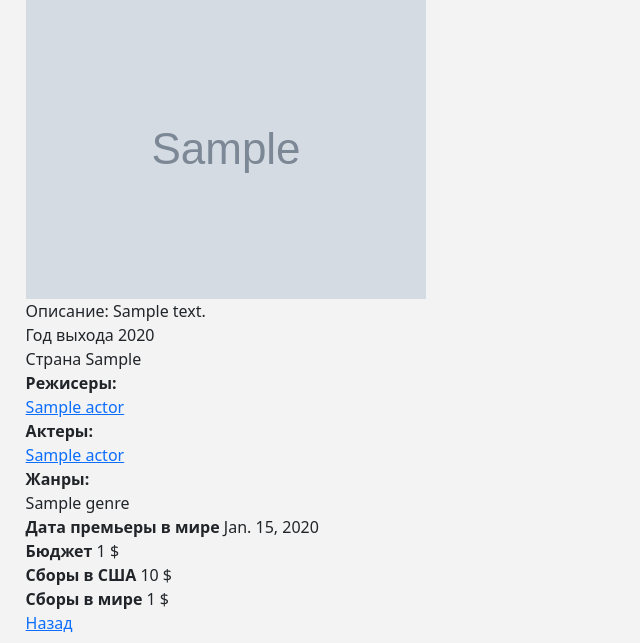
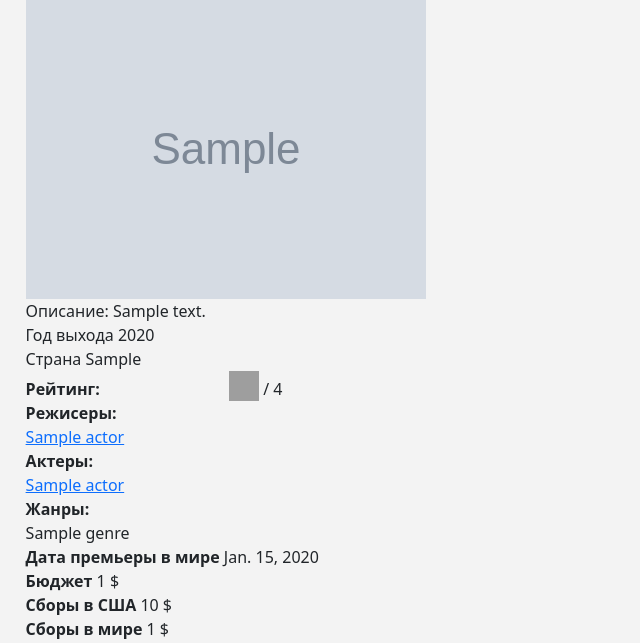
Before and after one commit to AlexyVlad/my_project, a Django app: template movies/templates/movie_detail.html in a window 1280 px wide. Shown: the part 93-736 px from the top of the page, without its empty margins (0-640 px from the left). Run offline with Django 4.2, Linux system fonts and the light colour scheme; tables that the repository leaves empty hold one stand-in row (values such as "Sample post"); the template is opened without the code that fills it: values that come from a table or form of the project are taken from there, most other values are stand-ins (such as "Sample title", 1, 10 or a date in 2020); grey boxes marked "Sample" are stand-in pictures; grey boxes are pictures that could not be loaded.

Commit message:
звезды рейтенга

```diff
--- a/movies/forms.py
+++ b/movies/forms.py
@@ -1,6 +1,6 @@
 from django.forms import forms
 
-from movies.models import Reviews
+from movies.models import Reviews, Rating, RatingStar
 from django.forms import ModelForm
 
 from django import forms
@@ -11,3 +11,14 @@ class ReviewForm(forms.ModelForm):
     class Meta:
         model = Reviews
         fields = ("name", "email", "text")
+
+
+class RatingForm(forms.ModelForm):
+#добавить рейтинг
+    star = forms.ModelChoiceField(
+        queryset=RatingStar.objects.all(), widget=forms.RadioSelect(), empty_label=None
+    )
+
+    class Meta:
+        model = Rating
+        fields = ("star",)
--- a/movies/templates/movie_detail.html
+++ b/movies/templates/movie_detail.html
@@ -8,6 +8,20 @@
         <div>Описание: {{ object.description }}</div>
         <div>Год выхода {{ object.year }}</div>
         <div>Страна {{ object.country }}</div>
+
+       <form action="{% url 'add_rating' %}" method="post" name="rating">
+            <b>Рейтинг:</b>
+            {% csrf_token %}
+            <input type="hidden" value="{{ movie.id }}" name="movie">
+            <span class="rating">
+                {% for k, v in star_form.fields.star.choices %}
+                    <input id="rating{{ v }}" type="radio" name="star"
+                           value="{{ k }}">
+                    <label for="rating{{ v }}">{{ k }}</label>
+                {% endfor %}
+            </span>
+            <span class="editContent"> / {{ average_rating }}</span>
+        </form>
 
         <div><b>Режисеры:</b></div>
         {% for director in movie.directors.all %}
@@ -101,9 +115,23 @@
 </div>
 
 <script>
+//для комментов
     function addReview(name, id) {
         document.getElementById("contactparent").value = id;
         document.getElementById("contactcomment").innerText = `${name}, `
     }
+
+//для звезд рейтинга
+    const rating = document.querySelector('form[name=rating]');
+    rating.addEventListener("change", function (e) {
+        // Получаем данные из формы
+        let data = new FormData(this);
+        fetch(`${this.action}`, {
+            method: 'POST',
+            body: data
+        })
+            .then(response => alert("Вы оставили оценку"))
+            .catch(error => alert("Ошибка"))
+    });
 </script>
 {% endblock %}
--- a/movies/urls.py
+++ b/movies/urls.py
@@ -8,6 +8,7 @@ urlpatterns = [
     path('info', InfoView.as_view(), name="base"),
     path('movies', MoviesListView.as_view(), name="moviesList"),
     path("filter/", views.FilterMoviesView.as_view(), name='filter'),
+    path("add-rating/", views.AddStarRating.as_view(), name='add_rating'),
     path("search/", views.Search.as_view(), name='search'),
     path("<slug:slug>/", MovieDetailView.as_view(), name="movie_detail"),
     path("review/<int:pk>/", AddReview.as_view(), name="add_review"),
--- a/static/movies/style.css
+++ b/static/movies/style.css
@@ -104,3 +104,64 @@ ul{
 .search_btn:active {
 	background-color: #808080;
 }
+
+ul.stars li {
+    display: inline-block;
+}
+
+ul.stars li a span {
+    font-size: 0.7em;
+    color: #6a6c6d;
+    margin: 0 0.2em;
+}
+
+ul.stars li a span:hover {
+    opacity: 0.8;
+}
+
+span.product-new-top {
+    background: #414b52;
+    font-size: 0.8em;
+    text-transform: uppercase;
+    padding: 0.3em 1.2em;
+    color: #fff;
+}
+
+/* Checkbox stars */
+.rating {
+  overflow: hidden;
+  vertical-align: bottom;
+  display: inline-block;
+  width: 155px;
+  height: 30px;
+}
+
+.rating > input {
+  opacity: 0;
+  margin-right: -100%;
+}
+
+.rating > label {
+  position: relative;
+  display: block;
+  float: right;
+  background: url('media/images/star-off-big.jpg');
+  background-size: 30px 30px;
+}
+
+.rating > label:before {
+  display: block;
+  opacity: 0;
+  content: '';
+  width: 30px;
+  height: 30px;
+  background: url('media/images/star-on-big.jpg');
+  background-size: 30px 30px;
+  transition: opacity 0.2s linear;
+}
+
+.rating > label:hover:before,  .rating > label:hover ~ label:before,  .rating:not(:hover) > :checked ~ label:before { opacity: 1; }
+
+.rating > input:checked ~ label:before {
+  opacity: 1;
+}
```
Also changed, not shown: movies/views.py (+43 -6 lines).
